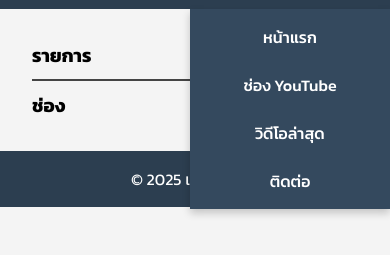
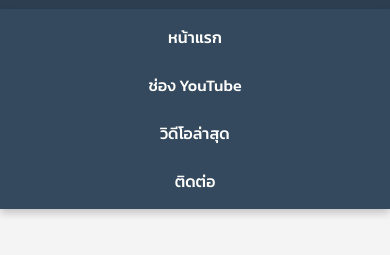
Before and after one commit to DaraPreENG/preengz, a plain HTML site: page index.html in a window 390 px wide. Both pictures are taken after a click on the icon 347 px from the left and 36 px from the top of the page. Shown: the part 63-318 px from the top of the page. Drawn offline with Linux system fonts and the light colour scheme; no server answers.

Commit message:
Update index.html

```diff
--- a/index.html
+++ b/index.html
@@ -26,7 +26,9 @@
       display: flex;
       justify-content: space-between;
       align-items: center;
-      position: relative;
+      position: fixed;
+      z-index: 9;
+      width: 100%;
     }
 
     .logo {
@@ -72,8 +74,8 @@
         display: none;
         flex-direction: column;
         background: #34495e;
-        position: absolute;
-        top: 100%;
+        position: fixed;
+        top: 72px;
         right: 0;
         width: 200px;
         padding: 1em;
@@ -83,6 +85,8 @@
 
       .menu.show {
         display: flex;
+        width: 100%;
+        z-index: 9;
       }
 
       .menu-toggle {
```
